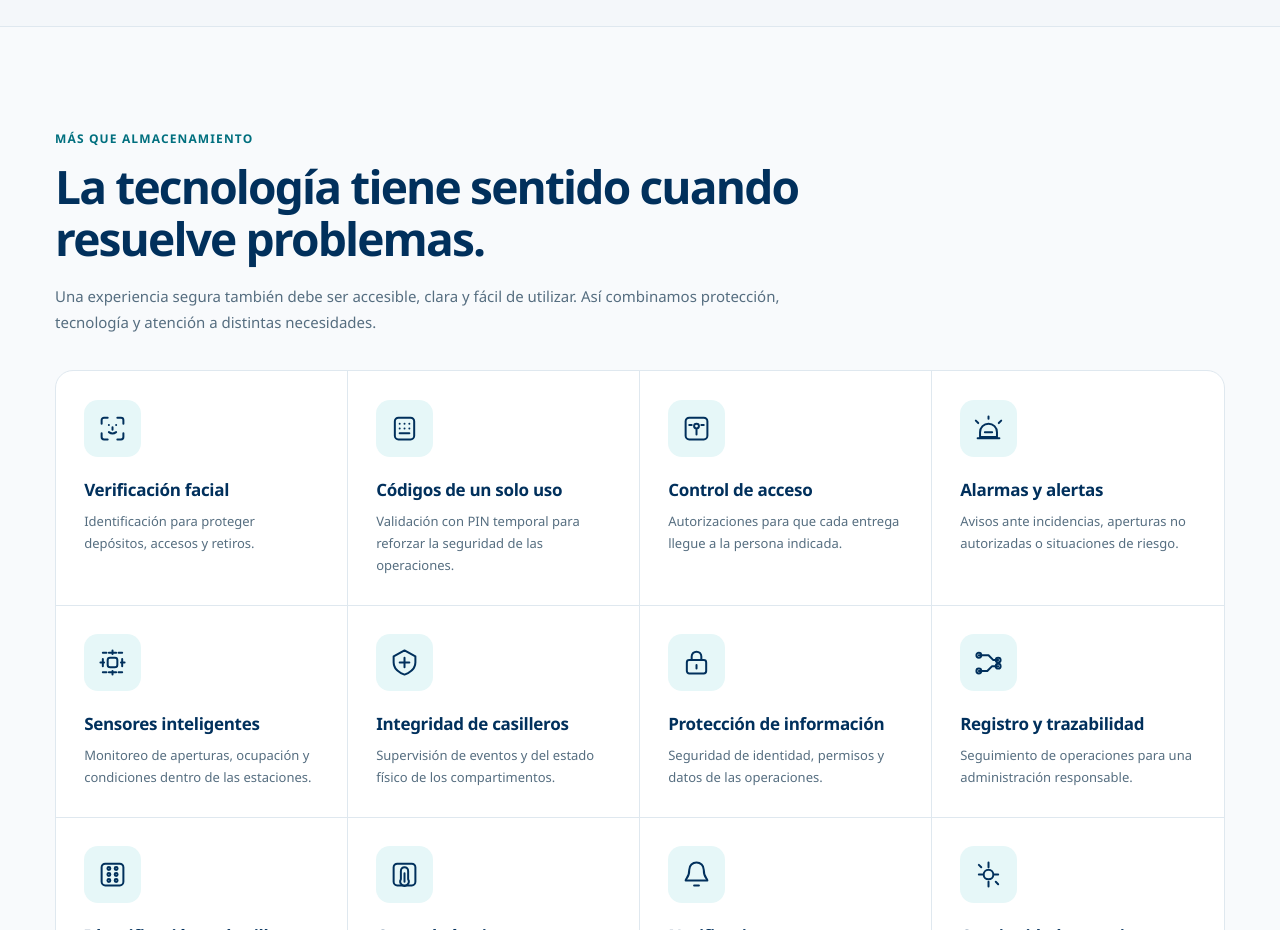
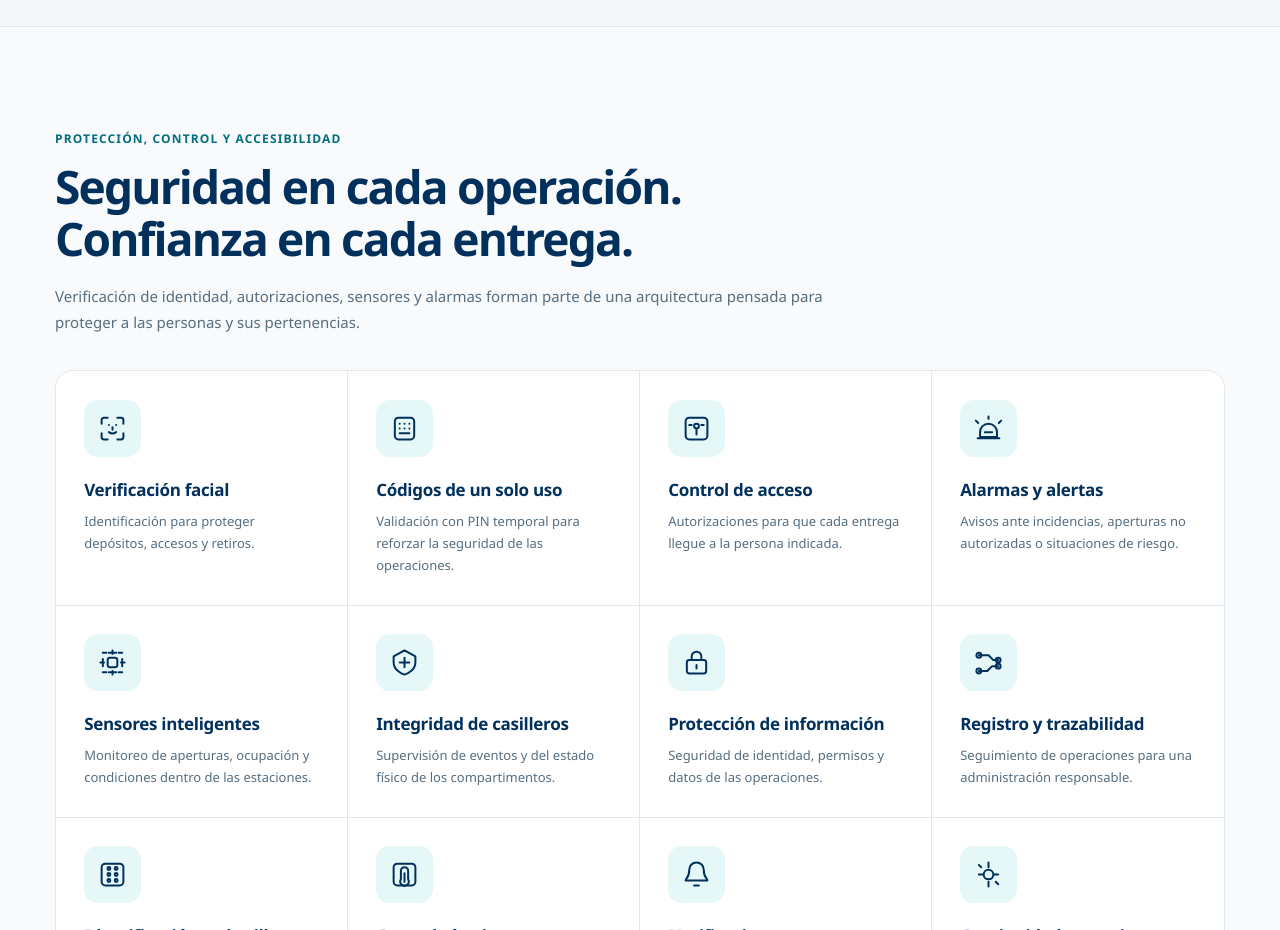
Before and after one commit to Bjosue95/SYNCHRO, a Vue app in the folder frontend/usuarios-app/: page / in a window 1280 px wide. Shown: the part 1620-2550 px from the top of the page. Built offline with nearby package versions, Linux system fonts and the light colour scheme; no server answers.

Commit message:
copy(usuarios): destacar arquitectura de seguridad integral y confianza

```diff
--- a/frontend/usuarios-app/src/components/landing/SmartSolutions.vue
+++ b/frontend/usuarios-app/src/components/landing/SmartSolutions.vue
@@ -107,11 +107,11 @@ const beneficios = Object.freeze([
   <section id="seguridad" class="syn-solutions">
     <div class="contenedor">
       <div class="syn-solutions-heading">
-        <span class="syn-solutions-kicker">MÁS QUE ALMACENAMIENTO</span>
-        <h2>La tecnología tiene sentido cuando resuelve problemas.</h2>
+        <span class="syn-solutions-kicker">PROTECCIÓN, CONTROL Y ACCESIBILIDAD</span>
+        <h2>Seguridad en cada operación. Confianza en cada entrega.</h2>
         <p>
-          Una experiencia segura también debe ser accesible, clara y fácil de utilizar.
-          Así combinamos protección, tecnología y atención a distintas necesidades.
+          Verificación de identidad, autorizaciones, sensores y alarmas forman
+          parte de una arquitectura pensada para proteger a las personas y sus pertenencias.
         </p>
       </div>
 
```
